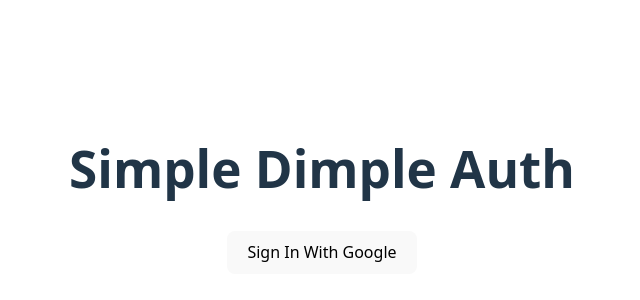
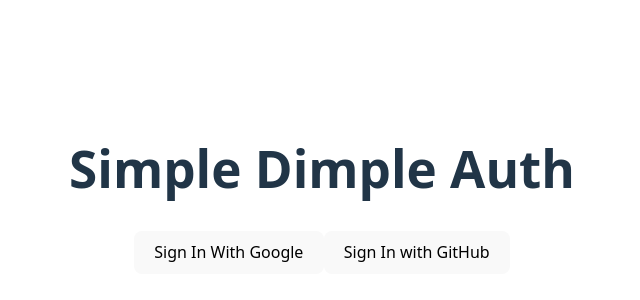
Before and after one commit to lijanahmmed/Simple-Firebase-auth, a React (Vite) app: page / in a window 1280 px wide. Shown: the part 210-510 px from the top of the page, without its empty margins (318-958 px from the left). Built offline with nearby package versions, Linux system fonts and the light colour scheme.

Commit message:
added github auth

```diff
--- a/src/App.jsx
+++ b/src/App.jsx
@@ -22,7 +22,27 @@
       })
   }
 
+  const handleGithubSignIn = () => {
+    signInWithPopup(auth, gitHubProvider)
+      .then(result => {
+        const loggedInUser = result.user;
 
+        if (!loggedInUser.email) {
+          if (loggedInUser.providerData) {
+            const gitProvider = loggedInUser
+              .providerData.find(p => p.providerId === 'github.com');
+            if (gitProvider && gitProvider.email) {
+              loggedInUser.email = gitProvider.email;
+            }
+          }
+        }
+
+        setUser(result.user);
+      })
+      .catch(error => {
+        console.log(error)
+      })
+  }
 
   const handleSignOut = () => {
     signOut(auth)
@@ -48,7 +68,7 @@
           <button onClick={handleSignOut}>SignOut</button> :
           <>
             <button onClick={handleGoogleSignIn}>Sign In With Google</button>
-
+            <button onClick={handleGithubSignIn}>Sign In with GitHub</button>
           </>
       }
 
```
